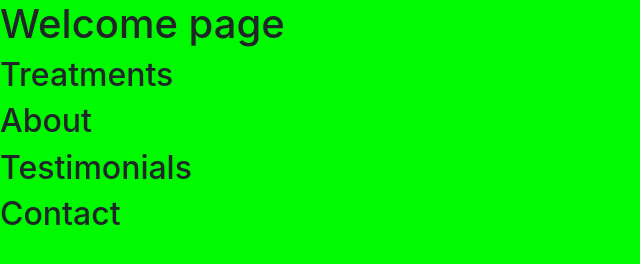
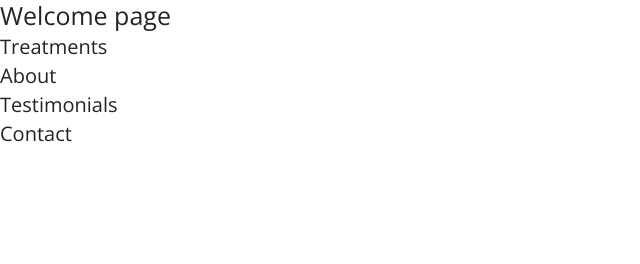
Before and after one commit to bartosz-makowski/sportsmassageexcellence, a plain HTML site: page index.html in a window 1280 px wide. Shown: the whole page, without its empty margins (0-640 px from the left). Drawn offline with nearby package versions, Linux system fonts and the light colour scheme.

Commit message:
embeded google font

```diff
--- a/assets/css/style.css
+++ b/assets/css/style.css
@@ -1,3 +1,11 @@
+@import url('https://fonts.googleapis.com/css2?family=Open+Sans:wght@400;600;700&display=swap');
+
+html {
+    font-size: 62.5%;
+    scroll-behavior: smooth
+}
+
 body {
-    background-color: #00fa00;
+    font-family: 'Open Sans', sans-serif;
+    font-size: 1.6rem;
 }
```
